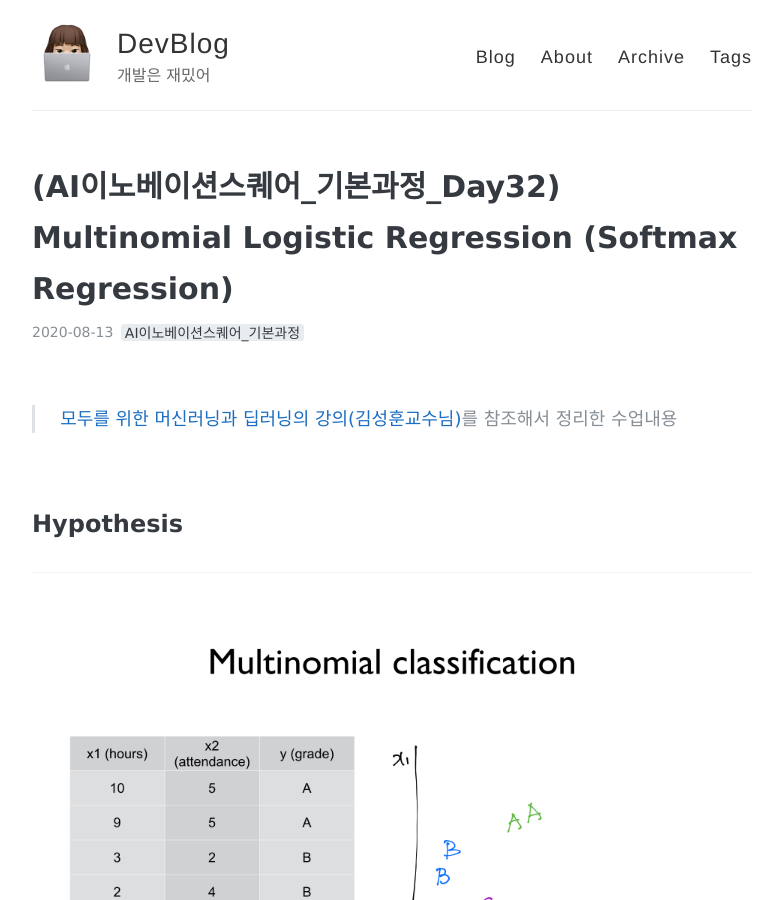
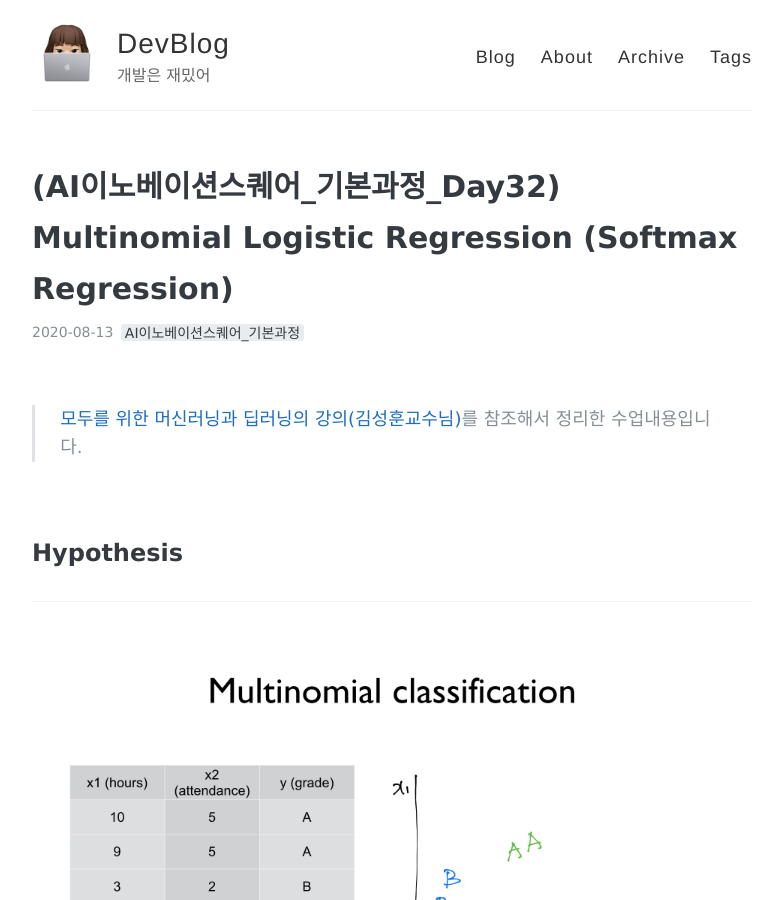
Before and after one commit to zoe0-0/blog, a Jekyll site: the page built from _posts/2020-08-13-Ai_day32.md, in a window 1280 px wide and 900 px high. Shown: the whole window, without its empty margins (248-1030 px from the left). Built offline with Jekyll 4.4.1, drawn with Linux system fonts in a browser that asks for light colours; comment, search, counter and statistics services are not loaded.

Commit message:
Add new post

```diff
--- a/_posts/2020-08-13-Ai_day32.md
+++ b/_posts/2020-08-13-Ai_day32.md
@@ -7,7 +7,7 @@ tags:
 
 <br>
 
->  [모두를 위한 머신러닝과 딥러닝의 강의(김성훈교수님)](https://hunkim.github.io/ml/)를 참조해서 정리한 수업내용
+>  [모두를 위한 머신러닝과 딥러닝의 강의(김성훈교수님)](https://hunkim.github.io/ml/)를 참조해서 정리한 수업내용입니다.
 
 <br>
 
@@ -21,7 +21,7 @@ tags:
 
 <br>
 
-<img src="https://raw.githubusercontent.com/zoe0-0/blog/master/images/softmax/05.jpeg" alt="png" style="zoom:25%;" /><img src="https://raw.githubusercontent.com/zoe0-0/blog/master/images/softmax/08.jpeg" alt="png" style="zoom:25%;" />
+<p><img src="https://raw.githubusercontent.com/zoe0-0/blog/master/images/softmax/05.jpeg" alt="png" style="zoom:25%;" /><img src="https://raw.githubusercontent.com/zoe0-0/blog/master/images/softmax/08.jpeg" alt="png" style="zoom:25%;" /></p>
 
 Logistic Regression(Binary Classification)은 좌표상에 표현된 데이터를 2개의 그룹으로 나누는 구분선을 찾고 그 값을 sigmoid함수에 전달하여 Y값을 예측 했다. 여기 Multinomial classification에서 이 개념을 사용한다. 오른쪽 그림에서는 A,B,C 세개의 레이블을 가지는 데이터의 분류를 위해 Binary Classification에서 사용한 decision boundary를 여러 개 그려놓은 모습을 확인할 수 있다. 즉, 여러개의 레이블 값으로 분류하기 위해서는 여러개의 Binary Classification이 필요하다.
 
```
